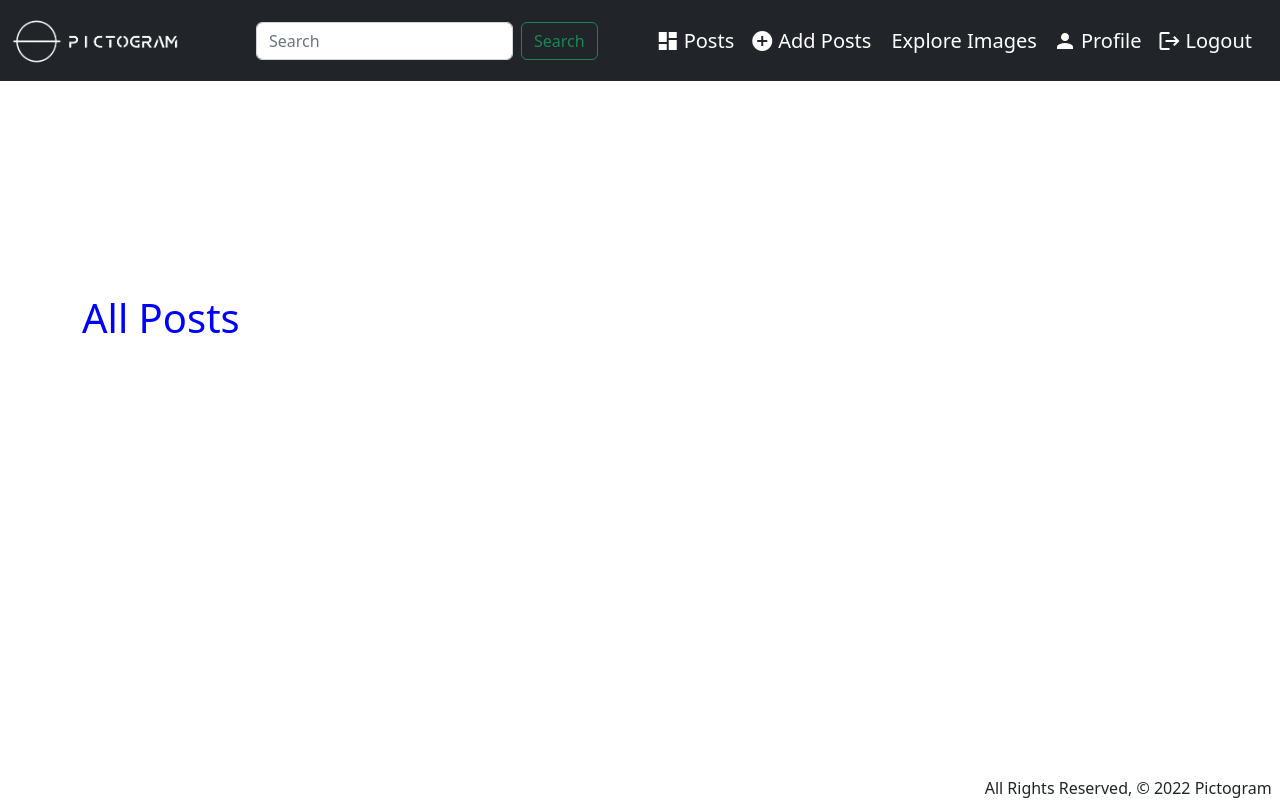
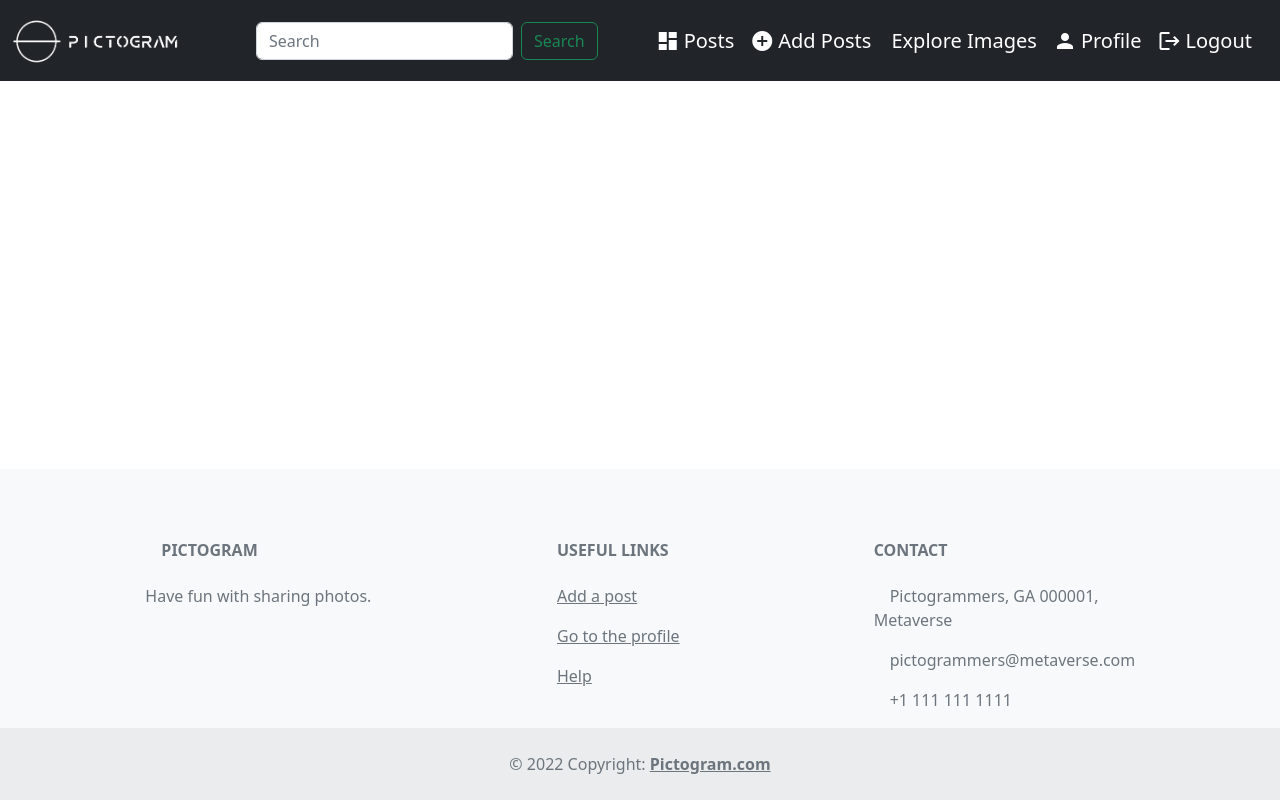
Before and after one commit to vivekrana0/Pictogram, a Django app: page /posts/ in a window 1280 px wide. Run offline with Django 4.2, Linux system fonts and the light colour scheme; the visitor is signed in with stand-in values (Sample User, id 1); data that the repository does not hold is empty.

Commit message:
fixed the post size and add the footer.

```diff
--- a/main_app/templates/base.html
+++ b/main_app/templates/base.html
@@ -72,8 +72,93 @@
     {% block content %}
     {% endblock %}
   </main>
-  <footer class="mt-auto">
-    <div class="d-flex justify-content-end">All Rights Reserved, &copy; 2022 Pictogram &nbsp;</div>
+  <footer class="text-center text-lg-start bg-light text-muted">
+
+    <!-- Right -->
+    <div>
+      <a href="" class="me-4 text-reset">
+        <i class="fab fa-facebook-f"></i>
+      </a>
+      <a href="" class="me-4 text-reset">
+        <i class="fab fa-twitter"></i>
+      </a>
+      <a href="" class="me-4 text-reset">
+        <i class="fab fa-google"></i>
+      </a>
+      <a href="" class="me-4 text-reset">
+        <i class="fab fa-instagram"></i>
+      </a>
+      <a href="" class="me-4 text-reset">
+        <i class="fab fa-linkedin"></i>
+      </a>
+      <a href="" class="me-4 text-reset">
+        <i class="fab fa-github"></i>
+      </a>
+    </div>
+    <!-- Right -->
+  </section>
+
+  <!-- Section: Links  -->
+  <section class="">
+    <div class="container text-center text-md-start mt-5">
+      <!-- Grid row -->
+      <div class="row mt-3">
+        <!-- Grid column -->
+        <div class="col-md-3 col-lg-4 col-xl-3 mx-auto mb-4">
+          <!-- Content -->
+          <h6 class="text-uppercase fw-bold mb-4">
+            <i class="fas fa-gem me-3"></i>Pictogram
+          </h6>
+          <p>
+            Have fun with sharing photos.
+          </p>
+        </div>
+        <!-- Grid column -->
+
+
+        <!-- Grid column -->
+        <div class="col-md-3 col-lg-2 col-xl-2 mx-auto mb-4">
+          <!-- Links -->
+          <h6 class="text-uppercase fw-bold mb-4">
+            Useful links
+          </h6>
+          <p>
+            <a href="#!" class="text-reset">Add a post</a>
+          </p>
+          <p>
+            <a href="#!" class="text-reset">Go to the profile</a>
+          </p>
+          <p>
+            <a href="#!" class="text-reset">Help</a>
+          </p>
+        </div>
+        <!-- Grid column -->
+
+        <!-- Grid column -->
+        <div class="col-md-4 col-lg-3 col-xl-3 mx-auto mb-md-0 mb-4">
+          <!-- Links -->
+          <h6 class="text-uppercase fw-bold mb-4">Contact</h6>
+          <p><i class="fas fa-home me-3"></i>Pictogrammers, GA 000001, Metaverse</p>
+          <p>
+            <i class="fas fa-envelope me-3"></i>
+            pictogrammers@metaverse.com
+          </p>
+          <p><i class="fas fa-phone me-3"></i> +1 111 111 1111</p>
+        </div>
+        <!-- Grid column -->
+      </div>
+      <!-- Grid row -->
+    </div>
+  </section>
+  <!-- Section: Links  -->
+
+  <!-- Copyright -->
+  <div class="text-center p-4" style="background-color: rgba(0, 0, 0, 0.05);">
+    © 2022 Copyright:
+    <a class="text-reset fw-bold" href="">Pictogram.com</a>
+  </div>
+  <!-- Copyright -->
+
   </footer>
   <script src="https://cdn.jsdelivr.net/npm/bootstrap@5.2.1/dist/js/bootstrap.bundle.min.js" integrity="sha384-u1OknCvxWvY5kfmNBILK2hRnQC3Pr17a+RTT6rIHI7NnikvbZlHgTPOOmMi466C8" crossorigin="anonymous"></script>
 </body>
--- a/main_app/templates/posts/index.html
+++ b/main_app/templates/posts/index.html
@@ -1,12 +1,10 @@
 {% extends 'base.html' %}
 {% block content %}
 
-<h1>All Posts</h1>
-
-{% for post in posts %}
-
 <div class="all-cards">
-    <div class="card" style="width: 18rem;">
+<div class="d-flex flex-wrap">
+    {% for post in posts %}
+    <div class="card m-3" style="width: 300px;">
         <img class="card-img-top" alt="Card image cap" src="{{post.photo}}">
             <div class="card-body">
                 <p class="card-text">
@@ -16,36 +14,28 @@
                             <div>{{ post.description }}</div>
                         </a>
                     </div>
-                    <div class="time-box">
-                        <small class="text-muted">{{ post.post_timestamp }}</small>
-                    </div>
+
                     <div class="container text-center">
                         <div class="row row-cols-1 row-cols-sm-2 row-cols-md-4">
                           <div class="col" id="col1">
                             <div class="name-box" style="font-size: 14px;">{{ post.user.username }} </div>
-                                <div class="active-box" style="font-size: 10px;">
-                                {% if post.user.is_active == True %}
-                                    <p>Active</p>
-                                {% else %}
-                                    <p>Inactive</p>
-                                {% endif %}
-                                </div>
                             </div>
-                          <div class="col"></div>
-                          <div class="col"></div>
-                          <div class="col" id="col4">
-
-                            <a><span class="material-icons md-18"  style="color:red">favorite</span>{{ post.likes }}</a>
-                            <a><span class="material-icons md-18" >favorite_border</span>{{ post.likes }}</a>
-                            <a><span class="material-icons md-18" style="color:grey">mode_comment</span></a></div>
+                            <div class="col"></div>
+                            <div class="col"></div>
+                            <div class="col" id="col4">
+                                <a><span class="material-icons md-18"  style="color:red">favorite</span>{{ post.likes }}</a>
+                                <a><span class="material-icons md-18" >favorite_border</span>{{ post.likes }}</a>
+                            </div>
                         </div>
                       </div>
                 </p>
             </div>
     </div>
+    {% endfor %}
+</div>
 </div>
 
-{% endfor %}
+
 
 
 {% endblock %}
```
